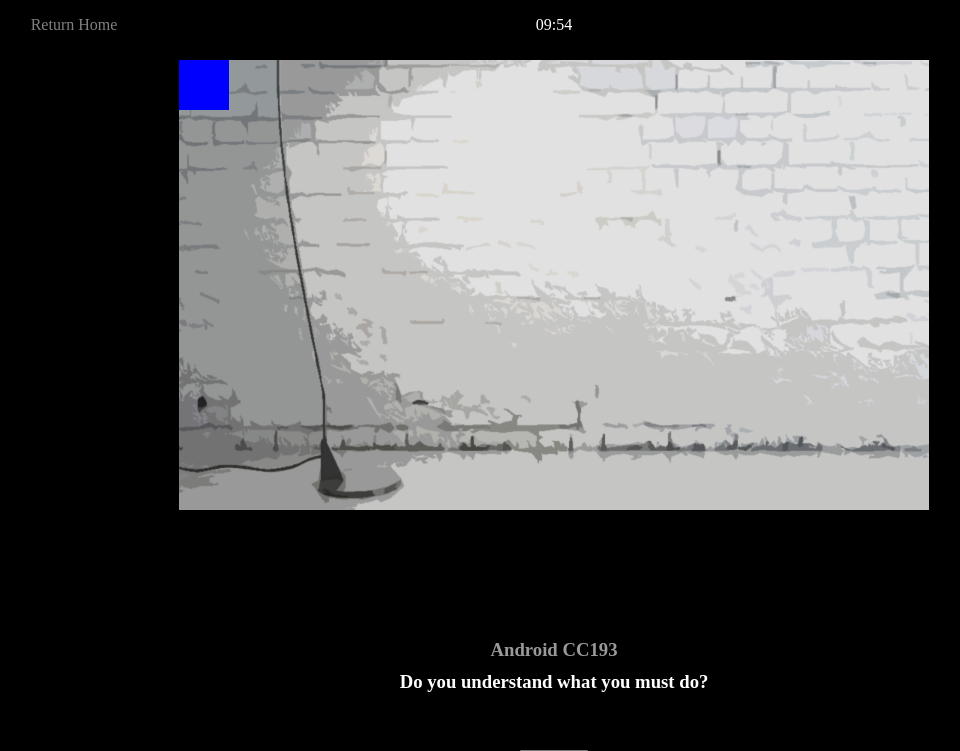
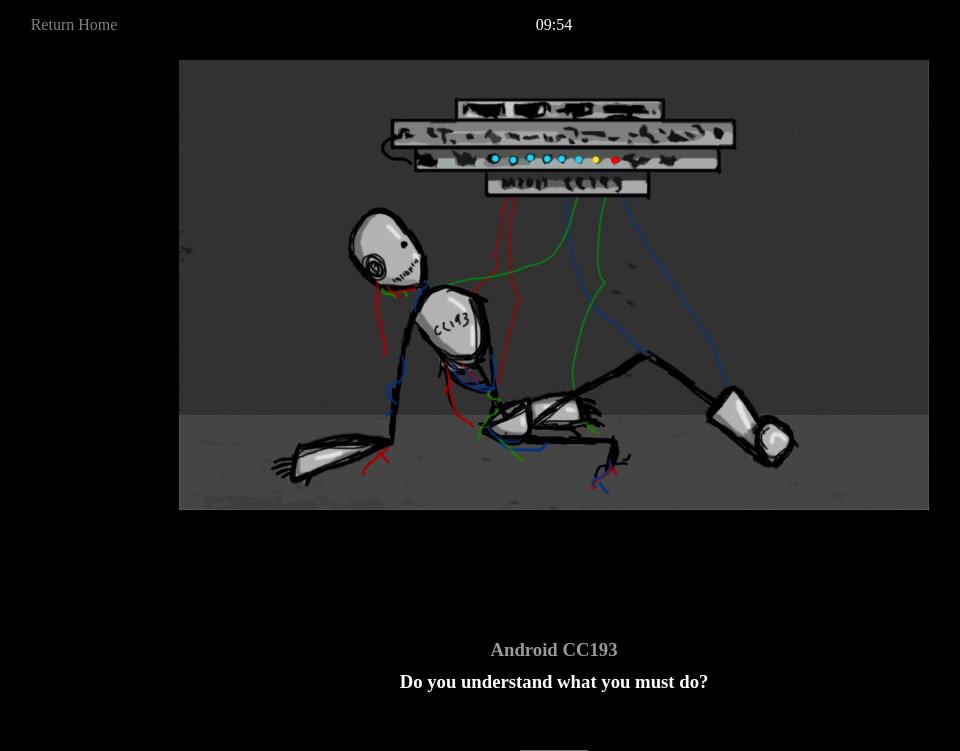
Before and after one commit to kirakira0/-esc-room-, a Python web app: template templates/game-page1.html in a window 1280 px wide. Shown: the top 751 px of the page, without its empty margins (86-1046 px from the left). Run offline with Jinja, Linux system fonts and the light colour scheme; the template is opened without the code that fills it, so the values that code supplies are empty; some web fonts are replaced.

Commit message:
fixed an issue with the views

```diff
--- a/scripts/change-view.js
+++ b/scripts/change-view.js
@@ -2,6 +2,11 @@ document.getElementById("view1").style.display = "inline-block";
 document.getElementById("view2").style.display = "none";
 document.getElementById("view3").style.display = "none";
 document.getElementById("view4").style.display = "none";
+document.getElementById("view5").style.display = "none";
+document.getElementById("view6").style.display = "none";
+document.getElementById("view7").style.display = "none";
+document.getElementById("view8").style.display = "none";
+
 
 
 let currentView = 1;
@@ -24,7 +29,7 @@ function checkKey(e) {
 
         currentView--;
         if (currentView == 0) {
-            currentView = 4;
+            currentView = 8;
         }
 
         showView();
@@ -34,7 +39,7 @@ function checkKey(e) {
         console.log(currentView);
 
         currentView++;
-        if (currentView == 5) {
+        if (currentView == 9) {
             currentView = 1;
         }
 
@@ -45,7 +50,7 @@ function checkKey(e) {
 }
 
 function showView() {
-    for (let i = 1; i <= 4; i++) {
+    for (let i = 1; i <= 8; i++) {
 
         const element = document.querySelector(`#view${i}`);
         if (i === currentView) {
--- a/scripts/dialogue.js
+++ b/scripts/dialogue.js
@@ -48,6 +48,11 @@ var winVer1 = [
 var android1 = [
     "Android CC193::Sorry human; I wish there was more that I could do for you.",
     "Android CC193::Have you spoken to the computer yet? It may be able to help you more than I.",
+    "end::"
+]
+
+var android2 = [
+    "Android CC193::I see that you've spoken to the computer.",
     "end::"
 ]
 
--- a/scripts/interactions.js
+++ b/scripts/interactions.js
@@ -1,4 +1,5 @@
 const android = document.querySelector("#android");
+const computerElement = document.querySelector("#computer");
 
 const computer = {
     numConvos: 0
@@ -10,5 +11,18 @@ android.addEventListener('click', e=> {
     if (computer.numConvos === 0) {
         showText(android1);
     }
+    else if (computer.numConvos === 1) {
+        showText(android2);
+    }
 
 })
+
+computerElement.addEventListener('click', e=> {
+    //if ... check cases, call different text for each
+    if (computer.numConvos === 0) {
+        computer.numConvos++;
+        //showText( computer1 );
+        console.log("clicked computer     " + computer.numConvos);
+    }
+
+})
--- a/styles/general.css
+++ b/styles/general.css
@@ -67,7 +67,7 @@ a:hover {
     display: inline-block;
     background-repeat: no-repeat;
     background-size: cover;
-    background-image: url("/images/sample-wall.png");
+    background-image: url("/images/view1bg.png");
 }
 #view2 {
     height: 450px;
@@ -100,6 +100,16 @@ a:hover {
     background-image: url("/images/hallway1.png");
 }
 
+#view7 {
+    height: 450px;
+    width: 750px;
+    display: inline-block;
+
+    background-repeat: no-repeat;
+    background-size: cover;
+    background-image: url("/images/view7bg.png");
+}
+
 #text-area {
     grid-row: 3;
     grid-column: 1 / span 3;
@@ -127,12 +137,3 @@ a:hover {
     margin-top: 10px;
 
 }
-
-<<<<<<< HEAD
-=======
-#android {
-    background-color: blue;
-    width: 50px;
-    height: 50px;
-}
->>>>>>> 7030798620d24cff0d47c3c6097423786428d51e
--- a/styles/interactive-objects.css
+++ b/styles/interactive-objects.css
@@ -1,7 +1,6 @@
-#android {
-    background-color: blue;
-    width: 50px;
-    height: 50px;
+#android-img {
+    width: 750px;
+    height: 450px;
 }
 
 #computer {
@@ -9,3 +8,8 @@
     width: 50px;
     height: 50px;
 }
+
+/* #doors-img {
+    width: 750px;
+    height: 450px;
+} */
--- a/templates/game-page1.html
+++ b/templates/game-page1.html
@@ -20,7 +20,7 @@
         <div id="image-area"> <!--this is where we can put images (i.e. the escape room background-->
             <div id="view1">
                 <!-- <img id ="image1" src="/images/sample-wall.png" alt="view 1"> -->
-                <div id="android"></div>
+                <div id="android"> <img id="android-img" src="/images/android.png" alt="broken android"></div>
             </div>
             <div id="view2">
             </div>
@@ -28,6 +28,14 @@
                 <div id="computer"></div>
             </div>
             <div id="view4">
+            </div>
+            <div id="view5">
+            </div>
+            <div id="view6">
+            </div>
+            <div id="view7">
+            </div>
+            <div id="view8">
             </div>
         </div>
         <div id="text-area">
```
Also changed, not shown: images/android.png (added), images/doors.png (added), images/view1bg.png (added), images/view5bg.png (added), images/view6bg.png (added), images/view7bg.png (added).
